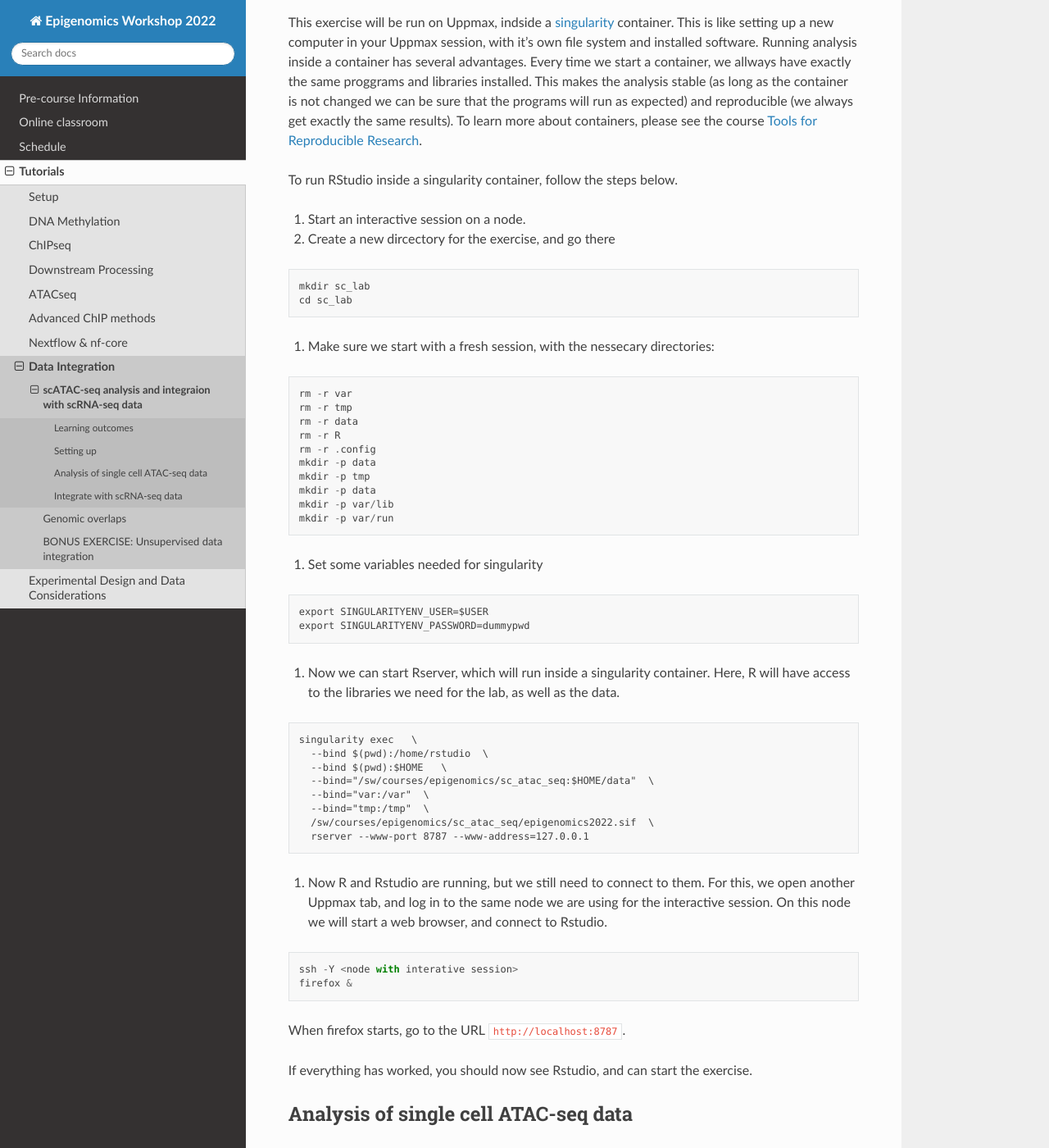
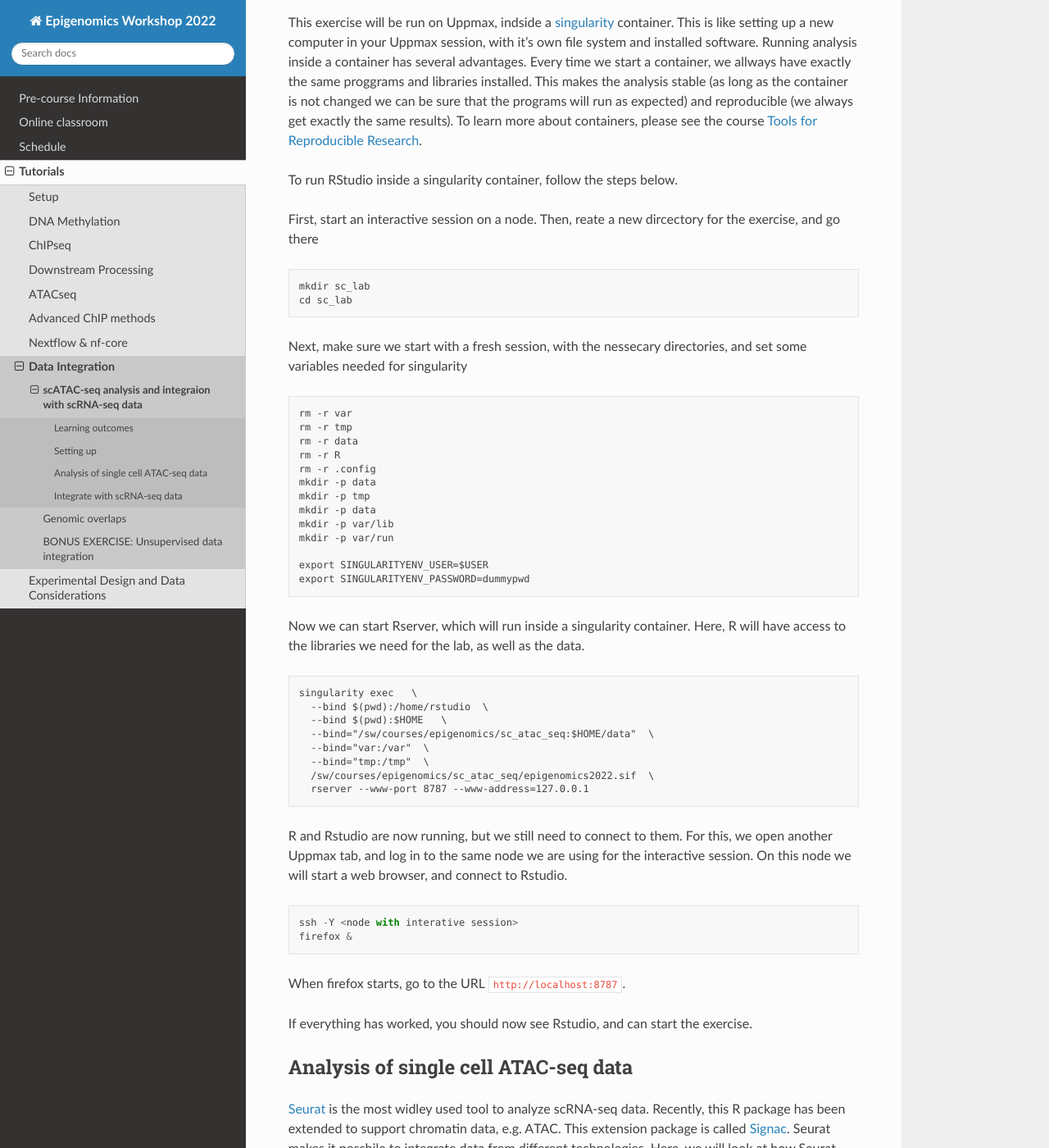
Before and after one commit to NBISweden/workshop-epigenomics-RTDs, a Sphinx documentation site: the page built from docs/content/tutorials/scAtacSeq/lab-sc_atac_seq.md, in a window 1280 px wide and 1400 px high, scrolled down 808 px. Shown: the whole window at 82% size. Built offline with Sphinx 7.4.7 and the Read the Docs theme 2.0.0, drawn with Linux system fonts in a browser that asks for light colours.

Commit message:
fix formatting of scATAC-seq lab

````diff
--- a/docs/content/tutorials/scAtacSeq/lab-sc_atac_seq.md
+++ b/docs/content/tutorials/scAtacSeq/lab-sc_atac_seq.md
@@ -32,15 +32,14 @@ This exercise will be run on Uppmax, indside a [singularity](https://docs.sylabs
 
 To run RStudio inside a singularity container, follow the steps below.
 
-1. Start an interactive session on a node.
-2. Create a new dircectory for the exercise, and go there
+First, start an interactive session on a node. Then, reate a new dircectory for the exercise, and go there
 
 ```
 mkdir sc_lab
 cd sc_lab
 ```
 
-3. Make sure we start with a fresh session, with the nessecary directories:
+Next, make sure we start with a fresh session, with the nessecary directories, and set some variables needed for singularity
 
 ```
 rm -r var
@@ -53,16 +52,12 @@ mkdir -p tmp
 mkdir -p data
 mkdir -p var/lib
 mkdir -p var/run
-```
 
-4. Set some variables needed for singularity
-
-```
 export SINGULARITYENV_USER=$USER
 export SINGULARITYENV_PASSWORD=dummypwd
 ```
 
-5. Now we can start Rserver, which will run inside a singularity container. Here, R will have access to the libraries we need for the lab, as well as the data.
+Now we can start Rserver, which will run inside a singularity container. Here, R will have access to the libraries we need for the lab, as well as the data.
 
 ```
 singularity exec   \
````
Also changed, not shown: other parts of docs/content/tutorials/scAtacSeq/lab-sc_atac_seq.md (+1 -1 lines).
